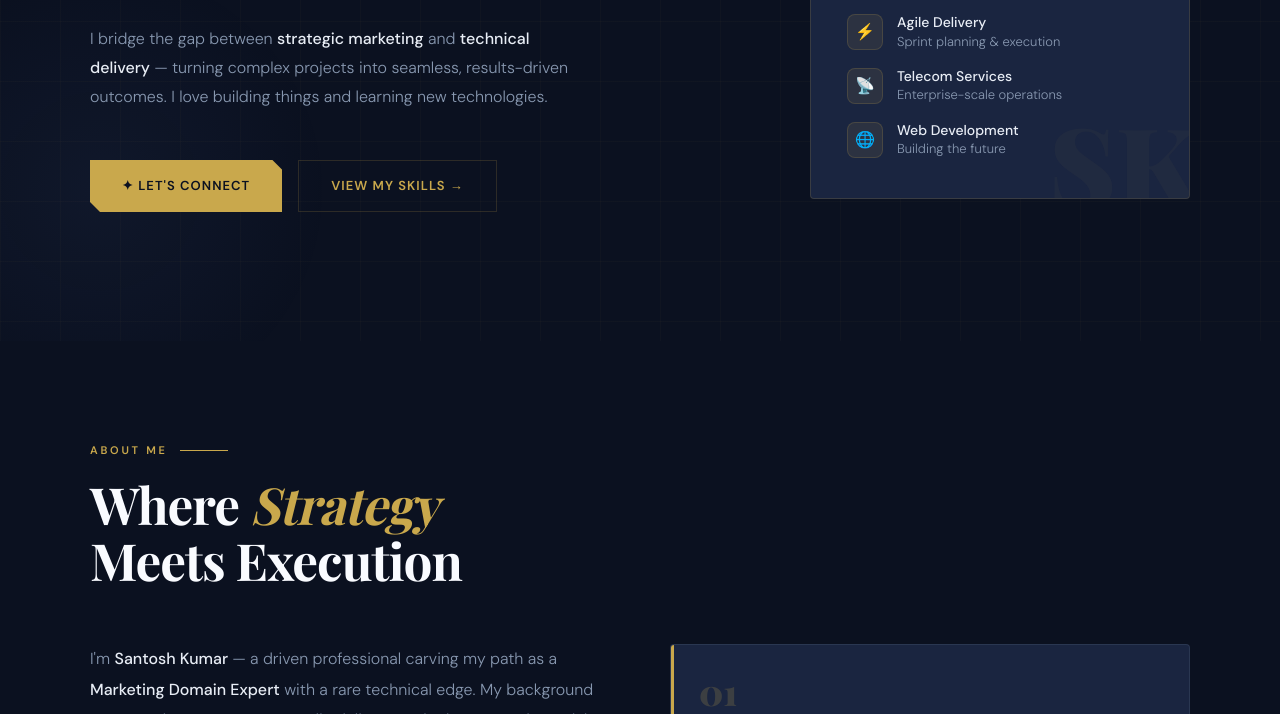
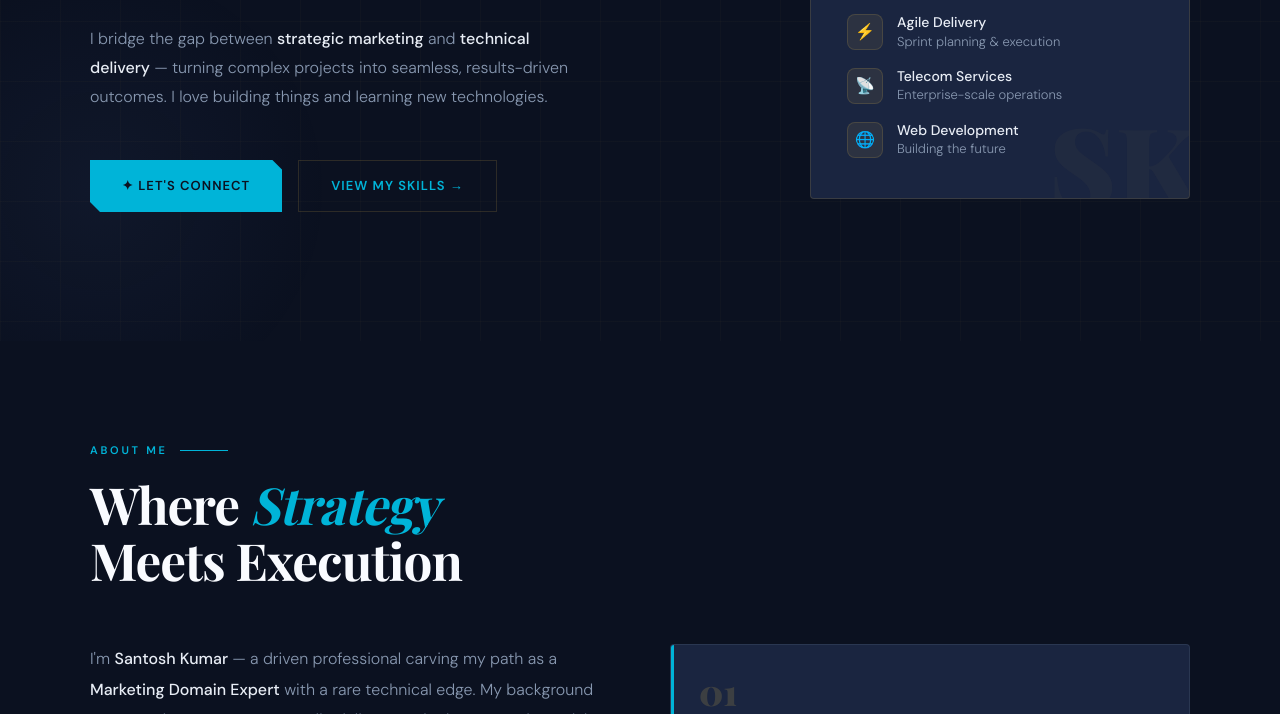
Before and after one commit to santoshkumarpatil3/santoshkumarpatil3.github.io, a plain HTML site: page index.html in a window 1280 px wide. Shown: the part 459-1173 px from the top of the page. Drawn offline with nearby package versions, Linux system fonts and the light colour scheme; a web font is replaced by a local one.

Commit message:
Change gold color variable to a new value

```diff
--- a/index.html
+++ b/index.html
@@ -21,7 +21,7 @@
   --navy:    #0b1120;
   --navy2:   #111827;
   --navy3:   #1a2540;
-  --gold:    #c9a84c;
+  --gold:    #00b4d8;
   --gold2:   #e8c76a;
   --gold-lt: #f7e9bc;
   --slate:   #8898b0;
```
